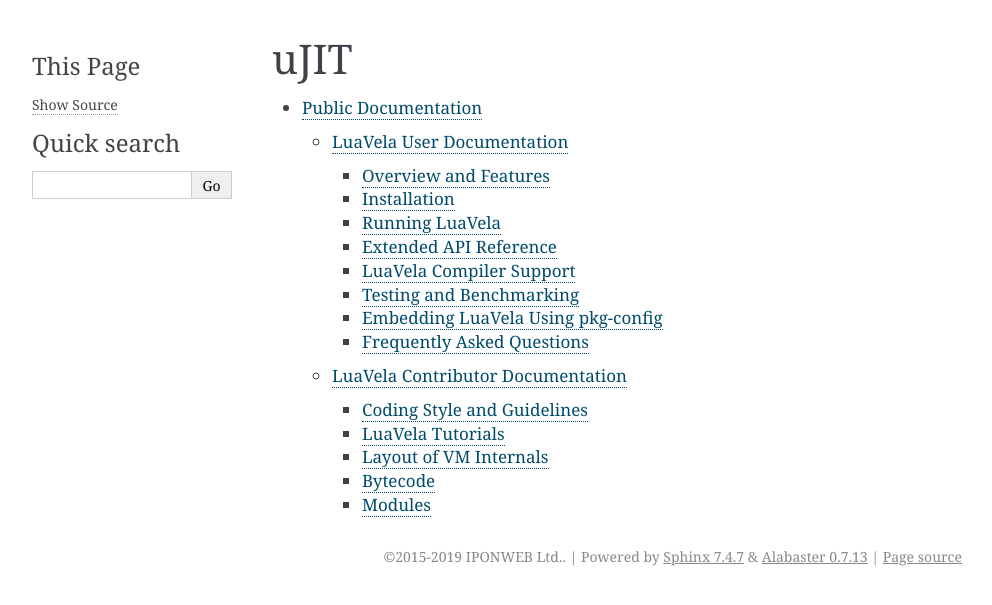
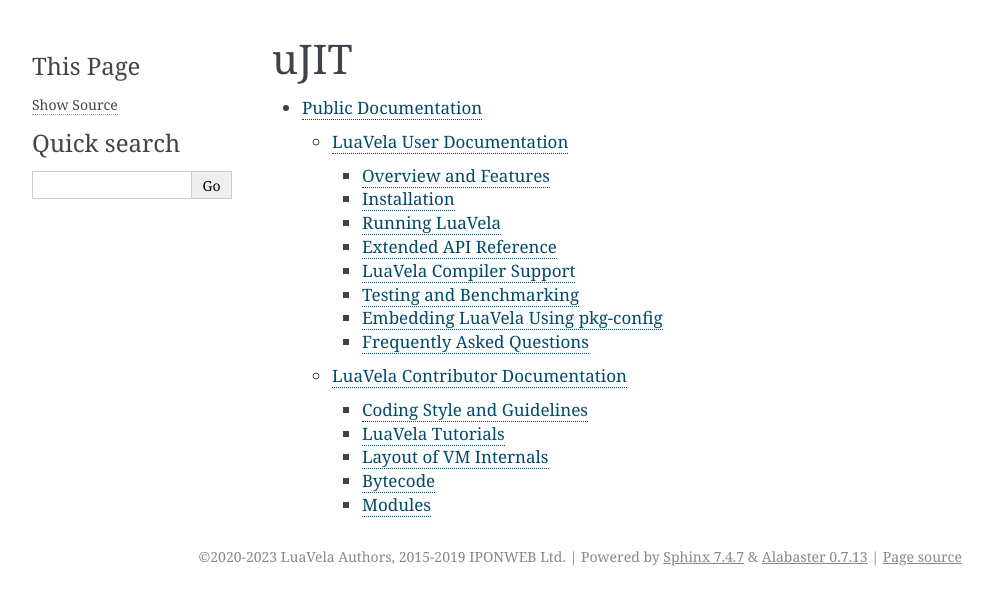
Before and after one commit to luavela/luavela, a Sphinx documentation site: the page built from docs/index.rst, in a window 1280 px wide. Shown: the top 605 px of the page, without its empty margins (148-1140 px from the left). Built offline with Sphinx 7.4.7, drawn with Linux system fonts in a browser that asks for light colours.

Commit message:
Fix docs config
* Fixed the project name to be used in the "logo" class
* Updated copyright notice for the footer

Signed-off-by: Igor Munkin <imun@cpan.org>

```diff
--- a/docs/conf.py
+++ b/docs/conf.py
@@ -24,8 +24,9 @@
 
 # -- Project information -----------------------------------------------------
 
-project = u'Documentation'
-copyright = u'2015-2019 IPONWEB Ltd.'
+project = u'LuaVela'
+copyright = u'2020-2023 LuaVela Authors, 2015-2019 IPONWEB Ltd'
+
 author = u'uJIT team'
 
 # The short X.Y version
```
